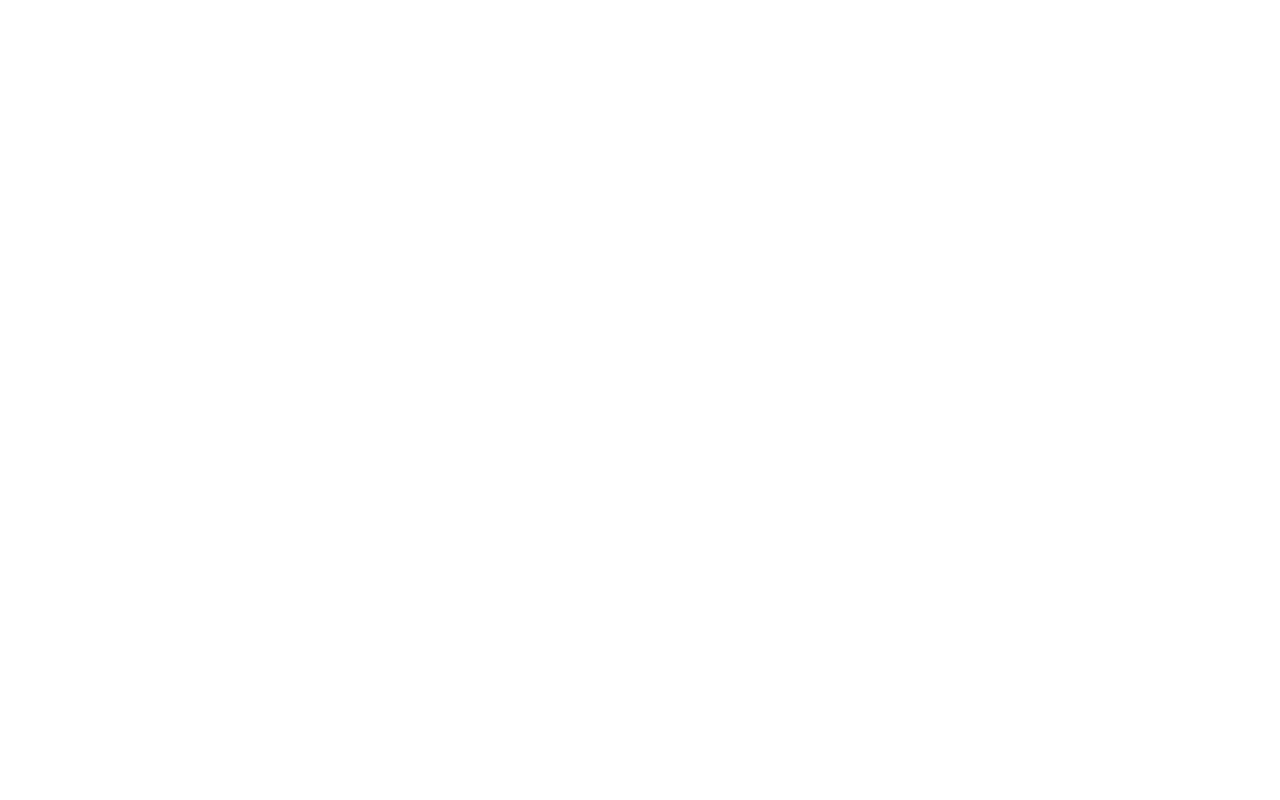
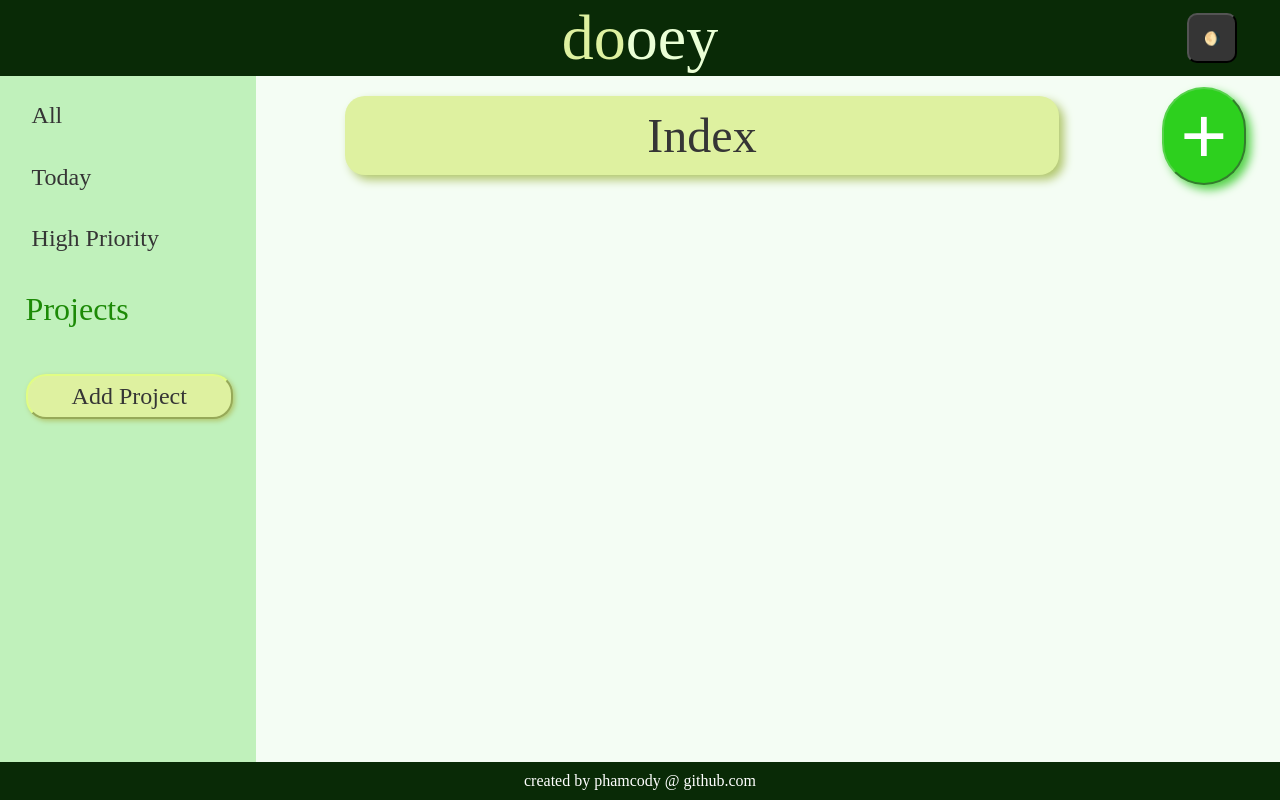
Before and after one commit to phamcody/todo-list, a website built with webpack: page src/template.html in a window 1280 px wide. Built offline with nearby package versions, Linux system fonts and the light colour scheme; a web font is replaced by a local one.

Commit message:
Make style of website

```diff
--- a/package.json
+++ b/package.json
@@ -17,5 +17,9 @@
     "webpack": "^5.88.2",
     "webpack-cli": "^5.1.4",
     "webpack-dev-server": "^4.15.1"
+  },
+  "dependencies": {
+    "css-loader": "^6.8.1",
+    "style-loader": "^3.3.3"
   }
 }
--- a/src/index.js
+++ b/src/index.js
@@ -0,0 +1,5 @@
+import createWebsite from "./modules/ui-interface/createWebsite";
+import '../src/styles.css';
+
+let projects = ['All'];
+createWebsite(projects);
--- /dev/null
+++ b/src/modules/todo-list/addProjectToLibrary.js
@@ -0,0 +1,10 @@
+import addProjectDOM from "../ui-interface/addProjectDOM";
+
+export default function addProjectToLibrary(projects, project, containerForProjects) {
+    if (project === "" || projects.includes(project)) return
+    else {
+        projects.push(project);
+        console.log(projects);
+        addProjectDOM(containerForProjects, project, projects)
+    }
+}
--- /dev/null
+++ b/src/modules/ui-interface/addProjectDOM.js
@@ -0,0 +1,25 @@
+
+export default function addProjectDOM(containerForProjects, project, projects) {
+
+    let projectsContainer = document.createElement('div');
+    projectsContainer.classList.add('projects-container');
+    let projectName = document.createElement('button');
+    projectName.classList.add('project-name');
+    projectName.textContent = project;
+    let projectDelete = document.createElement('button');
+    projectDelete.classList.add('project-delete');
+    projectDelete.textContent = 'X';
+    projectsContainer.appendChild(projectName);
+    projectsContainer.appendChild(projectDelete);
+    containerForProjects.appendChild(projectsContainer);
+
+
+    // delete project from DOM and library
+    projectDelete.addEventListener('click', (e) => {
+        containerForProjects.removeChild(projectsContainer);
+        if (projects.includes(e.target.parentNode.childNodes[0].textContent)) {
+            projects.splice(projects.indexOf(e.target.parentNode.childNodes[0].textContent), 1)
+            console.log(projects);
+        }
+    })
+}
--- /dev/null
+++ b/src/modules/ui-interface/addProjectForm.js
@@ -0,0 +1,28 @@
+import addProjectToLibrary from "../todo-list/addProjectToLibrary";
+export default function addProjectFormDOM(bottomNavContainer, addProjectButton, projects, containerForProjects) {
+
+    let projectFormContainer = document.createElement('div');
+    projectFormContainer.classList.add('project-form-container');
+    let form = document.createElement('form');
+    form.setAttribute('id', 'project-name-form');
+    let addButton = document.createElement('button');
+    addButton.classList.add('project-add-button');
+    addButton.textContent = '✔';
+
+    projectFormContainer.appendChild(form);
+    projectFormContainer.appendChild(addButton);
+
+    let titleInput = document.createElement('input');
+    titleInput.setAttribute('type', 'text');
+    titleInput.setAttribute('id', 'project-name');
+    titleInput.setAttribute('name', 'projectName');
+    form.appendChild(titleInput);
+
+    bottomNavContainer.appendChild(projectFormContainer);
+
+    addButton.addEventListener('click', () => {
+        addProjectToLibrary(projects, titleInput.value, containerForProjects);
+        addProjectButton.removeAttribute('disabled');
+        bottomNavContainer.removeChild(projectFormContainer);
+    })
+}
--- /dev/null
+++ b/src/modules/ui-interface/createWebsite.js
@@ -0,0 +1,117 @@
+import addProjectDOM from "./addProjectDOM";
+import addProjectFormDOM from "./addProjectForm";
+
+
+export default function createWebsite(projects) {
+
+
+    const container = document.querySelector('#container');
+
+
+    // header
+
+    let header = document.createElement('div');
+    header.setAttribute('id', 'header');
+
+    let logo = document.createElement('div');
+    logo.classList.add('logo');
+    logo.textContent = 'oey';
+
+    let mode = document.createElement('button');
+    mode.classList.add('modes');
+    mode.textContent = '🌖';
+
+    container.appendChild(header);
+    header.appendChild(logo);
+    header.appendChild(mode);
+
+    // main
+
+    let mainContainer = document.createElement('div');
+    mainContainer.setAttribute('id', 'main-container');
+
+    let navigationContainer = document.createElement('div');
+    navigationContainer.classList.add('navigation-container');
+
+    let topNavContainer = document.createElement('div');
+    topNavContainer.classList.add('top-nav-container');
+    let bottomNavContainer = document.createElement('div');
+    bottomNavContainer.classList.add('bottom-nav-container');
+
+    let allButton = document.createElement('button');
+    allButton.textContent = 'All';
+    let todayButton = document.createElement('button');
+    todayButton.textContent = 'Today';
+    let highPriorityButton = document.createElement('button');
+    highPriorityButton.textContent = 'High Priority';
+    allButton.classList.add('top-nav-buttons');
+    todayButton.classList.add('top-nav-buttons');
+    highPriorityButton.classList.add('top-nav-buttons');
+
+    topNavContainer.appendChild(allButton);
+    topNavContainer.appendChild(todayButton);
+    topNavContainer.appendChild(highPriorityButton);
+
+    let bottomNavHeader = document.createElement('div');
+    bottomNavHeader.textContent = 'Projects';
+    bottomNavHeader.classList.add('bottom-nav-header');
+    bottomNavContainer.appendChild(bottomNavHeader);
+
+    let containerForProjects = document.createElement('div');
+    containerForProjects.classList.add('container-for-projects');
+    bottomNavContainer.appendChild(containerForProjects);
+
+    let addProjectButton = document.createElement('button');
+    addProjectButton.classList.add('add-project-button');
+    addProjectButton.textContent = 'Add Project';
+
+
+    // MAKE A CONTAINER FOR THE PROJECTS CONTAINER
+
+    bottomNavContainer.appendChild(addProjectButton);
+
+    addProjectButton.addEventListener('click', () => {
+        addProjectFormDOM(bottomNavContainer, addProjectButton, projects, containerForProjects);
+        addProjectButton.disabled = 'true';
+    })
+
+    // content container section
+
+    let contentContainer = document.createElement('div');
+    contentContainer.classList.add('content-container');
+
+    let topContentContainer = document.createElement('div');
+    topContentContainer.classList.add('top-content-container');
+
+    let contentHeader = document.createElement('div');
+    contentHeader.classList.add('content-header');
+    contentHeader.textContent = 'Index';
+    topContentContainer.appendChild(contentHeader);
+
+    let contentButton = document.createElement('button');
+    contentButton.classList.add('content-button');
+    contentButton.textContent = '+';
+    topContentContainer.appendChild(contentButton);
+
+    let bottomContentContainer = document.createElement('div');
+    bottomContentContainer.classList.add('bottom-content-container');
+
+    contentContainer.appendChild(topContentContainer);
+    contentContainer.appendChild(bottomContentContainer);
+
+    container.appendChild(mainContainer);
+    mainContainer.appendChild(navigationContainer);
+    mainContainer.appendChild(contentContainer);
+    navigationContainer.appendChild(topNavContainer);
+    navigationContainer.appendChild(bottomNavContainer);
+
+
+    // footer
+
+    const footer = document.createElement('div');
+    footer.setAttribute('id', 'footer');
+    footer.textContent = 'created by phamcody @ github.com';
+    container.appendChild(footer);
+
+
+}
--- /dev/null
+++ b/src/styles.css
@@ -0,0 +1,240 @@
+* {
+    margin: 0;
+}
+
+html {
+    height: 100%;
+}
+
+body {
+    background-color: #f4fdf4;
+    height: 100%;
+}
+
+#container {
+    height: 100%;
+    display: grid;
+    grid-template-rows: 1fr 6fr 0.5fr;
+}
+
+#header {
+    display: grid;
+    grid-template-columns: 1fr 1fr 1fr;
+    background-color: #092a06;
+}
+
+.logo {
+    font-size: 4rem;
+    grid-column: 2;
+    justify-self: center;
+    align-self: center;
+    font-family: 'JelleeBold';
+    font-weight: normal;
+    font-style: normal;
+    color: #eaffd6;
+}
+
+.logo::before {
+    content: 'do';
+    color: #def1a0;
+}
+
+.modes {
+    background-color: #353535;
+    color: white;
+    width: 50px;
+    height: 50px;
+    justify-self: end;
+    align-self: center;
+    margin-right: 10%;
+    border-radius: 10px;
+}
+
+#main-container {
+    display: grid;
+    grid-template-columns: 1.5fr 6fr;
+}
+
+.navigation-container {
+    display: grid;
+    grid-template-rows: 2.5fr 6fr;
+    background-color: #c0f1bb;
+}
+
+.top-nav-container,
+.bottom-nav-container {
+    display: grid;
+    margin-bottom: 5%;
+    margin-left: 10%;
+    margin-top: 5%;
+}
+
+.top-nav-container {
+    gap: 5%;
+}
+
+.top-nav-buttons,
+.project-name {
+    border: none;
+    font-size: 1.5rem;
+    color: #353535;
+    font-family: 'JelleeBold';
+    font-weight: normal;
+    font-style: normal;
+    background-color: #c0f1bb;
+    justify-self: start;
+    text-align: left;
+    width: 90%;
+}
+
+.top-nav-buttons:hover,
+.project-name:hover {
+    color: #1c8a06;
+    background-color: #b0e6aa;
+    border-radius: 10px;
+}
+
+.bottom-nav-container {
+    display: flex;
+    flex-direction: column;
+    font-size: 1.5rem;
+    color: #353535;
+    font-family: 'JelleeBold';
+    font-weight: normal;
+    font-style: normal;
+    gap: 5%;
+}
+
+.bottom-nav-header {
+    font-size: 2rem;
+    color: #1c8a06;
+}
+
+.projects-container {
+    display: flex;
+    justify-content: space-between;
+    width: 90%;
+    height: 100%;
+}
+
+.container-for-projects {
+    display: grid;
+    height: auto;
+    gap: 10px;
+}
+
+
+.project-delete {
+    height: 100%;
+    width: 20%;
+    border-radius: 15px;
+    font-size: 1rem;
+    border-color: rgb(245, 112, 112);
+    box-shadow: 2px 2px 5px rgb(223, 67, 67);
+    background-color: rgb(255, 88, 88);
+    color: white;
+    font-family: 'JelleeBold';
+    font-weight: normal;
+    font-style: normal;
+}
+
+.add-project-button {
+    font-size: 1.5rem;
+    color: #353535;
+    font-family: 'JelleeBold';
+    font-weight: normal;
+    border-color: #e1fd84;
+    border-radius: 20px;
+    box-shadow: 2px 2px 5px #b2c76e;
+    font-style: normal;
+    width: 90%;
+    height: 10%;
+    background-color: #def1a0;
+}
+
+/* CONTENT SECTION */
+
+.content-container {
+    display: grid;
+    grid-template-rows: 1.5fr 8fr;
+}
+
+.top-content-container {
+    display: grid;
+    place-items: center;
+    grid-template-columns: 8fr 1fr;
+    margin-top: 1%;
+    margin-right: 2%;
+}
+
+.content-header {
+    display: flex;
+    font-size: 3rem;
+    justify-content: center;
+    align-items: center;
+    color: #353535;
+    font-family: 'JelleeBold';
+    font-weight: normal;
+    background-color: #def1a0;
+    height: 80%;
+    width: 80%;
+    box-shadow: 5px 5px 10px #b2c76e;
+    border-radius: 20px;
+}
+
+.content-button {
+    border-color: #56d24b;
+    font-size: 5rem;
+    color: white;
+    height: 100%;
+    width: 75%;
+    border-radius: 500px;
+    box-shadow: 5px 5px 10px #56d24b;
+    background-color: #2dd01e;
+}
+
+.bottom-content-container {
+    display: grid;
+    grid-template-columns: 1fr 1fr 1fr;
+    margin-top: 3%;
+}
+
+.project-form-container {
+    display: flex;
+    justify-content: space-between;
+    width: 90%;
+}
+
+.project-add-button {
+    width: 15%;
+    font-size: 1rem;
+    color: white;
+    background-color: #2dd01e;
+    border-color: #56d24b;
+    box-shadow: 2px 2px 5px #56d24b;
+    border-radius: 15px;
+}
+
+#project-name {
+    height: 100%;
+    width: 100%;
+    color: #353535;
+    font-family: 'JelleeBold';
+    font-weight: normal;
+    border-radius: 5px;
+}
+
+
+/* FOOTER */
+
+#footer {
+    display: grid;
+    font-family: 'JelleeBold';
+    font-weight: normal;
+    place-items: center;
+    background-color: #092a06;
+    color: white;
+}
+
+
+/* DARK MODE */
--- a/src/template.html
+++ b/src/template.html
@@ -4,9 +4,10 @@
     <meta charset="UTF-8">
     <meta http-equiv="X-UA-Compatible" content="IE=edge">
     <meta name="viewport" content="width=device-width, initial-scale=1.0">
-    <title>Template</title>
+    <title>Todo</title>
+    <link rel="stylesheet" media="screen" href="https://fontlibrary.org//face/jellee-typeface" type="text/css"/>
 </head>
 <body>
-    <div class="container"></div>
+    <div id="container"></div>
 </body>
 </html>
```
Also changed, not shown: src/modules/todo-list/addToProjectLibrary.js (deleted, +0 -8 lines), src/modules/todo-list/createProject.js (deleted, +0 -10 lines), src/modules/todo-list/createTodos.js (deleted, +0 -10 lines), README.md, dist/bundle.js, dist/index.html, 1 other file.
